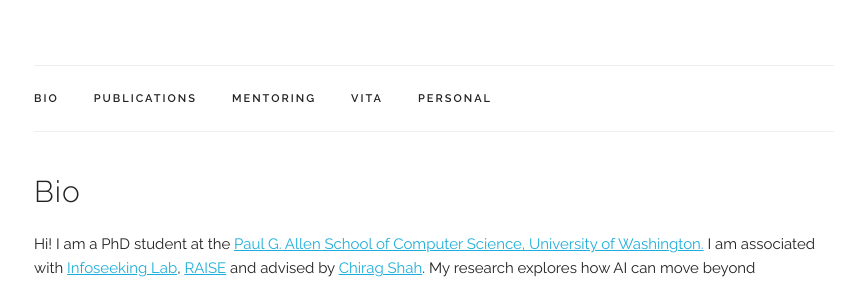
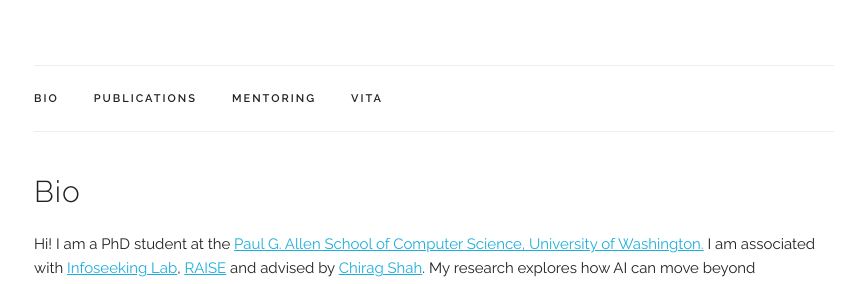
Before and after one commit to i-kiran/i-kiran.github.io, a Jekyll site: the page built from index.html, in a window 1280 px wide. Shown: the part 220-504 px from the top of the page, without its empty margins (206-1071 px from the left). Built offline with Jekyll 4.4.1, drawn with Linux system fonts in a browser that asks for light colours; some web fonts are replaced.

Commit message:
Disable Personal link in navigation
Comment out the Personal link in the navbar

```diff
--- a/_layouts/default.html
+++ b/_layouts/default.html
@@ -115,9 +115,9 @@
           <li class="navbar-item">
             <a class="navbar-link" href="{{ '/resume/' | relative_url }}">Vita</a>
           </li>
-          <li class="navbar-item">
-            <a class="navbar-link" href="{{ '/personal/' | relative_url }}">Personal</a>
-          </li>
+          <!-- <li class="navbar-item">
+            <a class="navbar-link" href="{{ '/personal/' | relative_url }}">Personal</a> -->
+          <!-- </li> -->
         </ul>
       </div>
     </nav>
```
